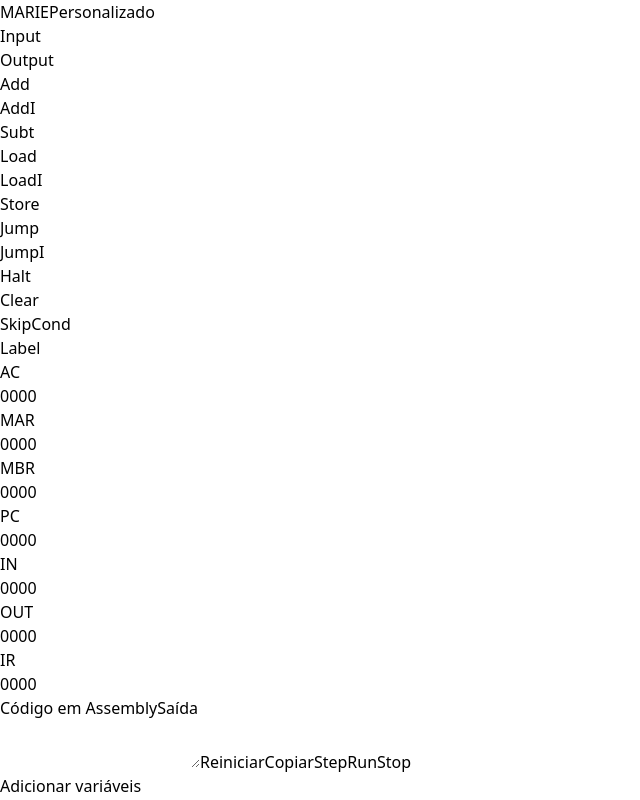
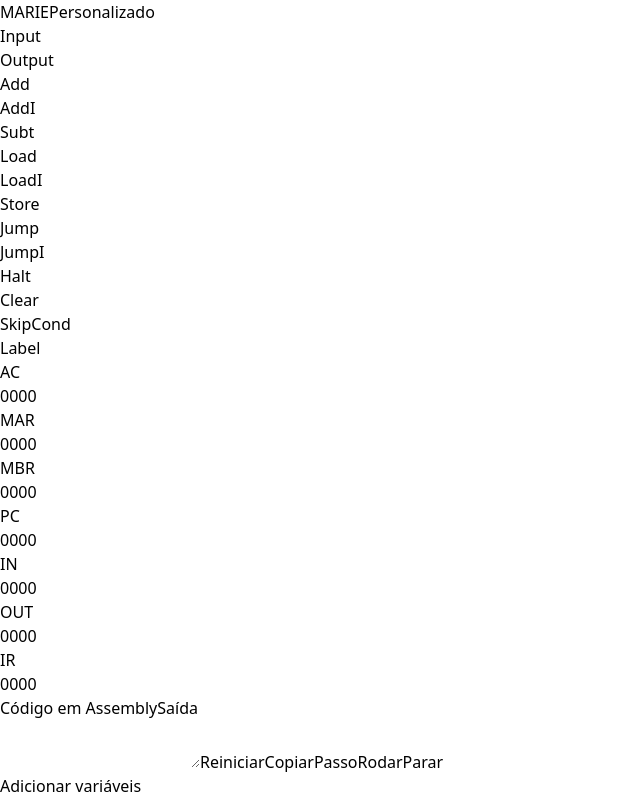
Before and after one commit to FelipeMalacarne/MARIEBlocks, a React (Vite) app in the folder mblocks-project/: page / in a window 1280 px wide. Shown: the whole page, without its empty margins (0-640 px from the left). Built offline with nearby package versions, Linux system fonts and the light colour scheme.

Commit message:
Rename action buttons

```diff
--- a/mblocks-project/src/App.tsx
+++ b/mblocks-project/src/App.tsx
@@ -284,19 +284,19 @@
             className=' bg-lime-500 hover:bg-lime-700 text-white font-bold py-2 px-4 rounded shadow-md mb-4 w-20 absolute bottom-1 ml-auto mr-auto left-0 right-0 text-center'
             onClick={step}
             >
-              Step
+              Passo
             </button>
             <button
             className=' bg-lime-500 hover:bg-lime-700 text-white font-bold py-2 px-4 rounded shadow-md mb-4 w-20 absolute bottom-1 left-4 text-center'
             onClick={run}
             >
-              Run
+              Rodar
             </button>
             <button
             className=' bg-red-500 hover:bg-red-700 text-white font-bold py-2 px-4 rounded shadow-md mb-4 absolute bottom-1 right-4 w-20 text-center'
             onClick={stop}
             >
-              Stop
+              Parar
             </button>
           </div>
 
```
